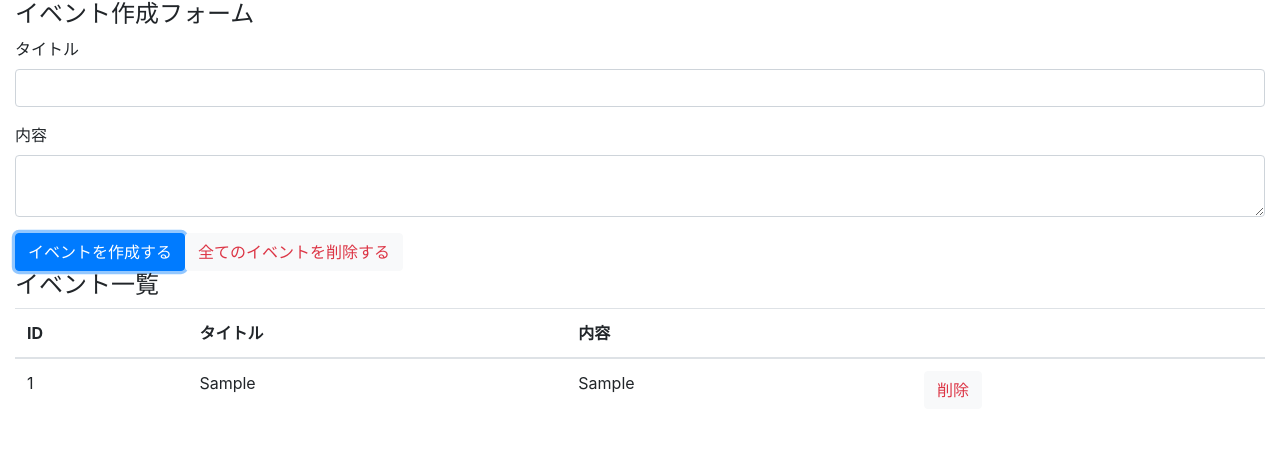
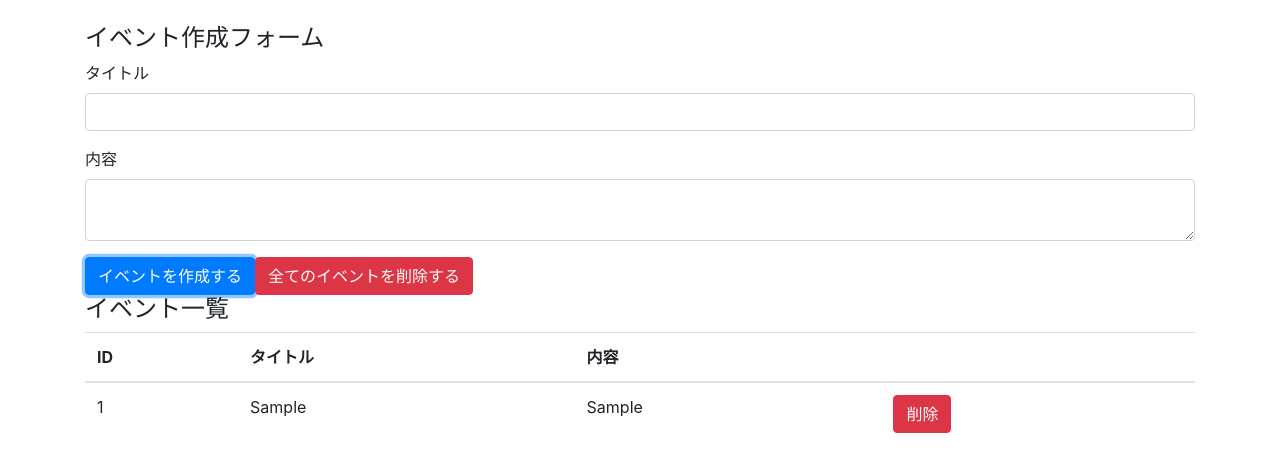
Before and after one commit to rkaku/react-hooks-101, a React (Create React App) app: page / in a window 1280 px wide. Both pictures are taken after typing "Sample", "Sample" into the empty fields and a click on the button "イベントを作成する". Shown: the top 472 px of the page. Built offline with nearby package versions, Linux system fonts and the light colour scheme.

Commit message:
display events

```diff
--- a/src/components/App.js
+++ b/src/components/App.js
@@ -1,14 +1,21 @@
 import React, { useReducer, useState } from "react";
-
 import "bootstrap/dist/css/bootstrap.min.css";
+// Event Component
 import Event from "./Event";
+// Reducers
 import reducer from "../reducers";
 
+
+// App Component Function
 const App = () => {
+
+  // useReducer
   const [state, dispatch] = useReducer(reducer, []);
+  // useState
   const [title, setTitle] = useState("");
   const [body, setBody] = useState("");
 
+  // Create
   const addEvent = event => {
     event.preventDefault();
     dispatch({
@@ -21,8 +28,10 @@ const App = () => {
     setBody("");
   };
 
+  // App Component
   return (
-    <div className='container-fluid'>
+    <div className='container'>
+      <br></br>
       <h4>イベント作成フォーム</h4>
       <form>
         <div className='form-group'>
@@ -49,7 +58,7 @@ const App = () => {
         <button className='btn btn-primary' onClick={ addEvent }>
           イベントを作成する
         </button>
-        <button className='btn btn-light text-danger'>
+        <button className='btn btn-danger'>
           全てのイベントを削除する
         </button>
 
@@ -63,10 +72,17 @@ const App = () => {
               <th></th>
             </tr>
           </thead>
+          {/* Table Body */ }
           <tbody>
-            { state.map((event, index) => (
-              <Event key={ index } event={ event } dispatch={ dispatch } />
-            )) }
+            {
+              // Table Body Map -> Index, Event
+              state.map((event, index) => (
+                // Event Component
+                // Event Components <- Index
+                // Event, Dispatch -> Events.js
+                <Event key={ index } event={ event } dispatch={ dispatch } />
+              ))
+            }
           </tbody>
         </table>
       </form>
@@ -74,4 +90,5 @@ const App = () => {
   );
 };
 
+
 export default App;
--- a/src/components/Event.js
+++ b/src/components/Event.js
@@ -1,15 +1,23 @@
 import React from 'react';
 
+
+// Event Component Function -> Dispatch, Event
 const Event = ({ dispatch, event }) => {
+
+  // Event ID
   const id = event.id;
+  // Delete Method
   const handleClickDeleteButton = () => {
+    // Delete Action
     dispatch({
       type: "DELETE_EVENT",
       id,
     });
   };
 
+  // Event Component
   return (
+    // Table Data
     <tr>
       <td>{ id }</td>
       <td>{ event.title }</td>
@@ -17,13 +25,15 @@ const Event = ({ dispatch, event }) => {
       <td>
         <button
           type='button'
-          className='btn btn-light text-danger'
-          onClick={ handleClickDeleteButton }>
+          className='btn btn-danger'
+          onClick={ handleClickDeleteButton }
+        >
           削除
-                    </button>
+        </button>
       </td>
     </tr>
   );
 }
 
+
 export default Event;
```
Also changed, not shown: src/reducers/index.js (+15 -0 lines).
